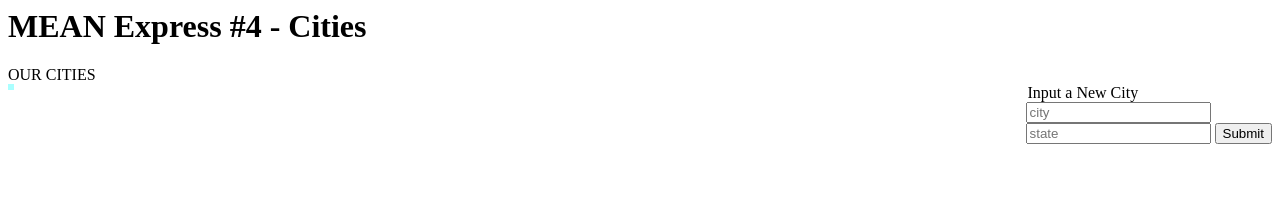
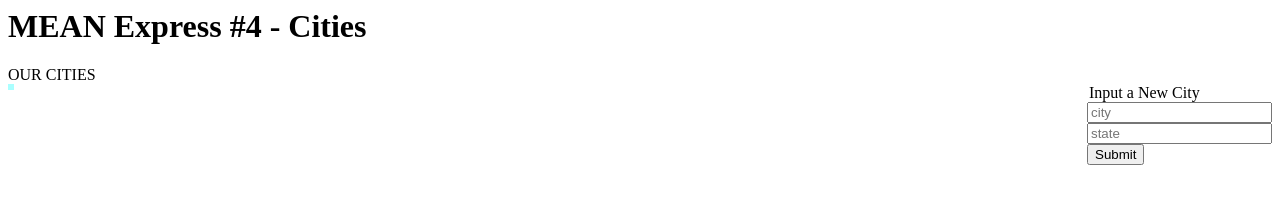
Before and after one commit to fossnik/cd-cs-mean-express-4, a website: page public/index.html in a window 1280 px wide. Drawn offline with nearby package versions, Linux system fonts and the light colour scheme; no server answers.

Commit message:
index.html tweak

```diff
--- a/public/index.html
+++ b/public/index.html
@@ -12,8 +12,8 @@
 
 	<form style="float: right;">
 		<legend>Input a New City</legend>
-		<input name="city" required="true" minlength="4" placeholder="city"><br/>
-		<input name="state" required="true" minlength="2" placeholder="state">
+		<input name="city" required="true" minlength="4" placeholder="city"><br>
+		<input name="state" required="true" minlength="2" placeholder="state"><br>
 		<input type="submit">
 	</form>
 
```
